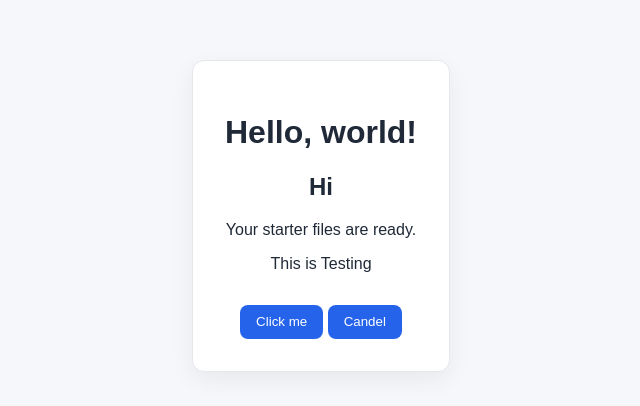
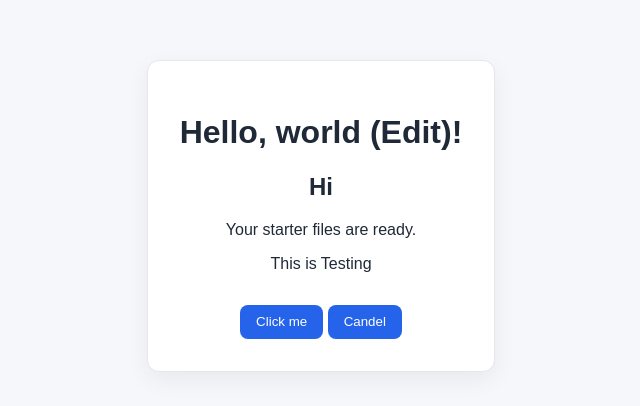
Before and after one commit to MieMieKyaw/Testing, a plain HTML site: page index.html in a window 1280 px wide. Shown: the part 184-590 px from the top of the page, without its empty margins (319-959 px from the left). Drawn offline with Linux system fonts and the light colour scheme.

Commit message:
Edit heading text in index.html

```diff
--- a/index.html
+++ b/index.html
@@ -8,7 +8,7 @@
 </head>
 <body>
   <main class="container">
-    <h1>Hello, world!</h1>
+    <h1>Hello, world (Edit)!</h1>
     <h2>Hi</h2>
     <p>Your starter files are ready.</p>
     <p>This is Testing</p>
```
